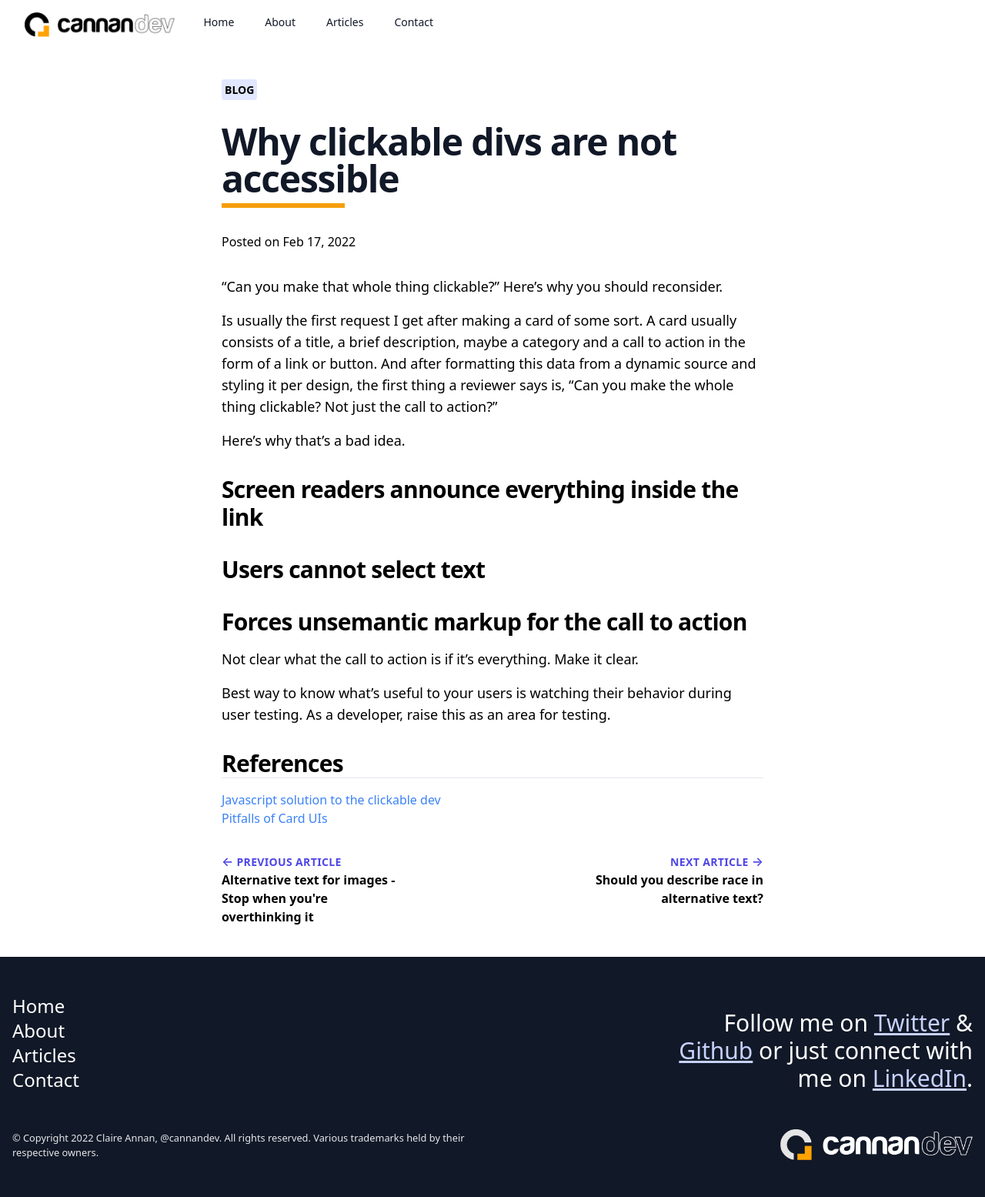
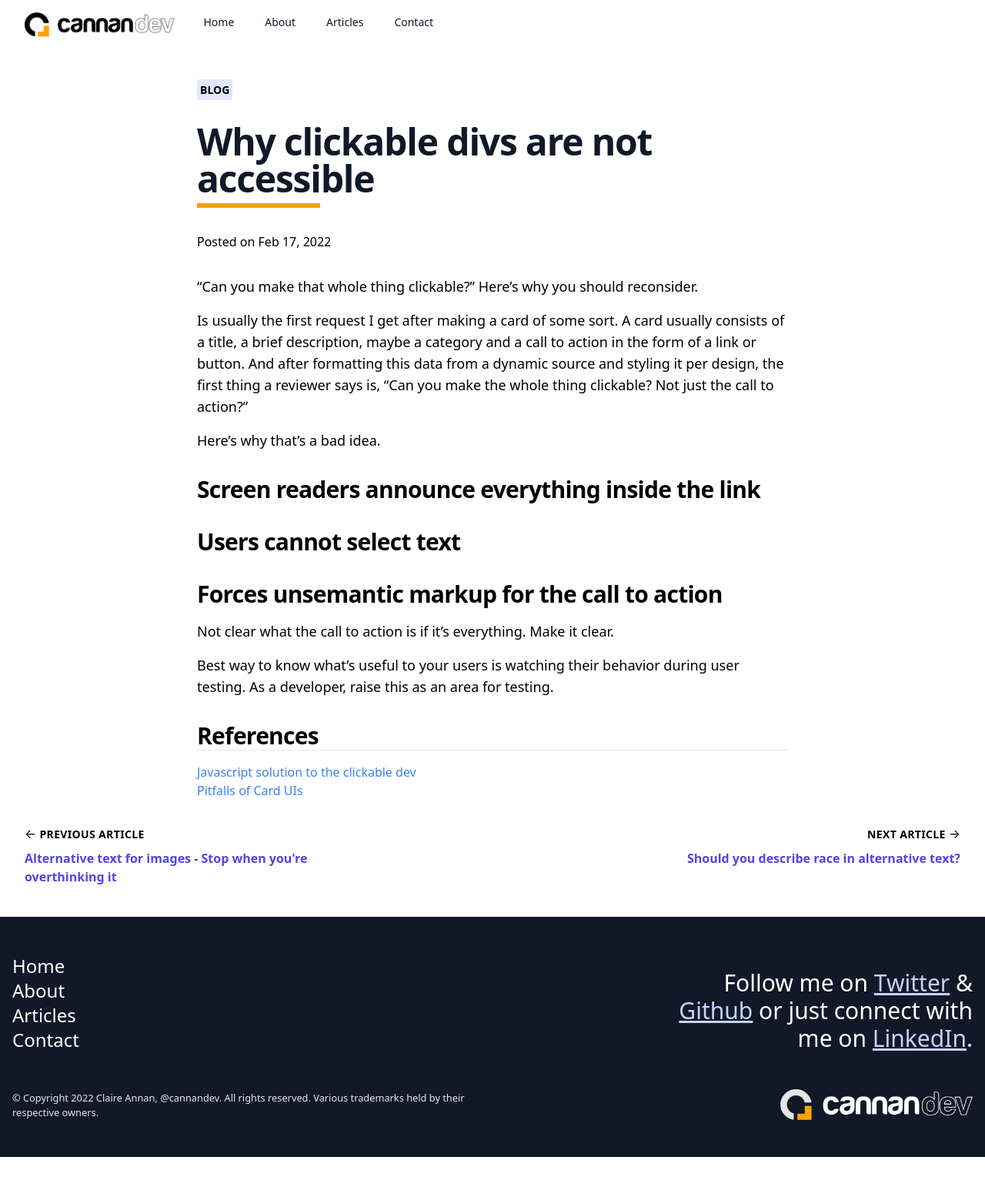
Before and after one commit to cannandev/plain-ole-jekyll-blog, a Jekyll site: the page built from _posts/2022-02-17-why-clickable-divs-are-not-accessible.md, in a window 1280 px wide. Shown: the whole page at 77% size. Built offline with Jekyll 4.4.1, drawn with Linux system fonts in a browser that asks for light colours; after the commit the page ends 1503 px from its top, so only the background shows below that.

Commit message:
Fix color on post pagination icons. Increase click area of links.

```diff
--- a/_includes/components/post-header.html
+++ b/_includes/components/post-header.html
@@ -1,4 +1,4 @@
-<header>
+<header class="max-w-3xl mx-auto">
   {% if page.category %}
   <strong class="rounded text-sm p-1 bg-indigo-100 text-black uppercase">{{ page.category }}</strong>
   {% endif %}
--- a/_includes/components/post-pagination.html
+++ b/_includes/components/post-pagination.html
@@ -1,21 +1,23 @@
 <footer class="flex justify-between mt-8">
 	{% if page.previous %}
 	<div class="w-1/3">
-		<span class="text-indigo-600 font-semibold" aria-hidden="true">&#8592;</span>
-		<strong class="uppercase tracking-wide text-sm text-indigo-600 font-semibold">
+		<span aria-hidden="true">&#8592;</span>
+		<strong class="uppercase tracking-wide text-sm">
 			{{ site.data.labels.post.prev }}
 		</strong>
-		<a class="block font-bold font-sans" href="{{ page.previous.url }}">{{ page.previous.title }}</a>
+		<a class="block font-bold font-sans text-indigo-600 pt-2 hover:underline"
+			href="{{ page.previous.url }}">{{ page.previous.title }}</a>
 	</div>
 	{% endif %}
 
 	{% if page.next %}
 	<div class="w-1/3 text-right">
-		<strong class="uppercase tracking-wide text-sm text-indigo-600 font-semibold">
+		<strong class="uppercase tracking-wide text-sm">
 			{{ site.data.labels.post.next }}
 		</strong>
-		<span class=" text-indigo-600 font-semibold"> &#8594;</span>
-		<a class="block font-bold font-sans" href="{{ page.next.url }}">{{ page.next.title }}</a>
+		<span aria-hidden="true"> &#8594;</span>
+		<a class="block font-bold font-sans text-indigo-600 pt-2 hover:underline"
+			href="{{ page.next.url }}">{{ page.next.title }}</a>
 	</div>
 	{% endif %}
 </footer>
--- a/_includes/components/post-references.html
+++ b/_includes/components/post-references.html
@@ -1,5 +1,5 @@
 {% if page.references %}
-<aside>
+<aside class="max-w-3xl mx-auto">
   <h2 class="border-b text-3xl tracking-tight font-extrabold mt-8 mb-4">References</h2>
   <ul class="list-none" role="list">
     {% for link in page.references %}
--- a/_layouts/post.html
+++ b/_layouts/post.html
@@ -2,9 +2,9 @@
 layout: default
 ---
 
-<article class="max-w-3xl mx-auto my-8 lg:my-10 px-4 lg:px-8" itemscope itemtype="http://schema.org/BlogPosting">
+<article class="max-w-7xl mx-auto my-8 lg:my-10 px-4 lg:px-8" itemscope itemtype="http://schema.org/BlogPosting">
   {% include components/post-header.html %}
-  <div class="content text-lg mt-8" itemprop="articleBody">
+  <div class="max-w-3xl mx-auto content text-lg mt-8" itemprop="articleBody">
     {{ content }}
   </div>
   {% include components/post-references.html %}
```
